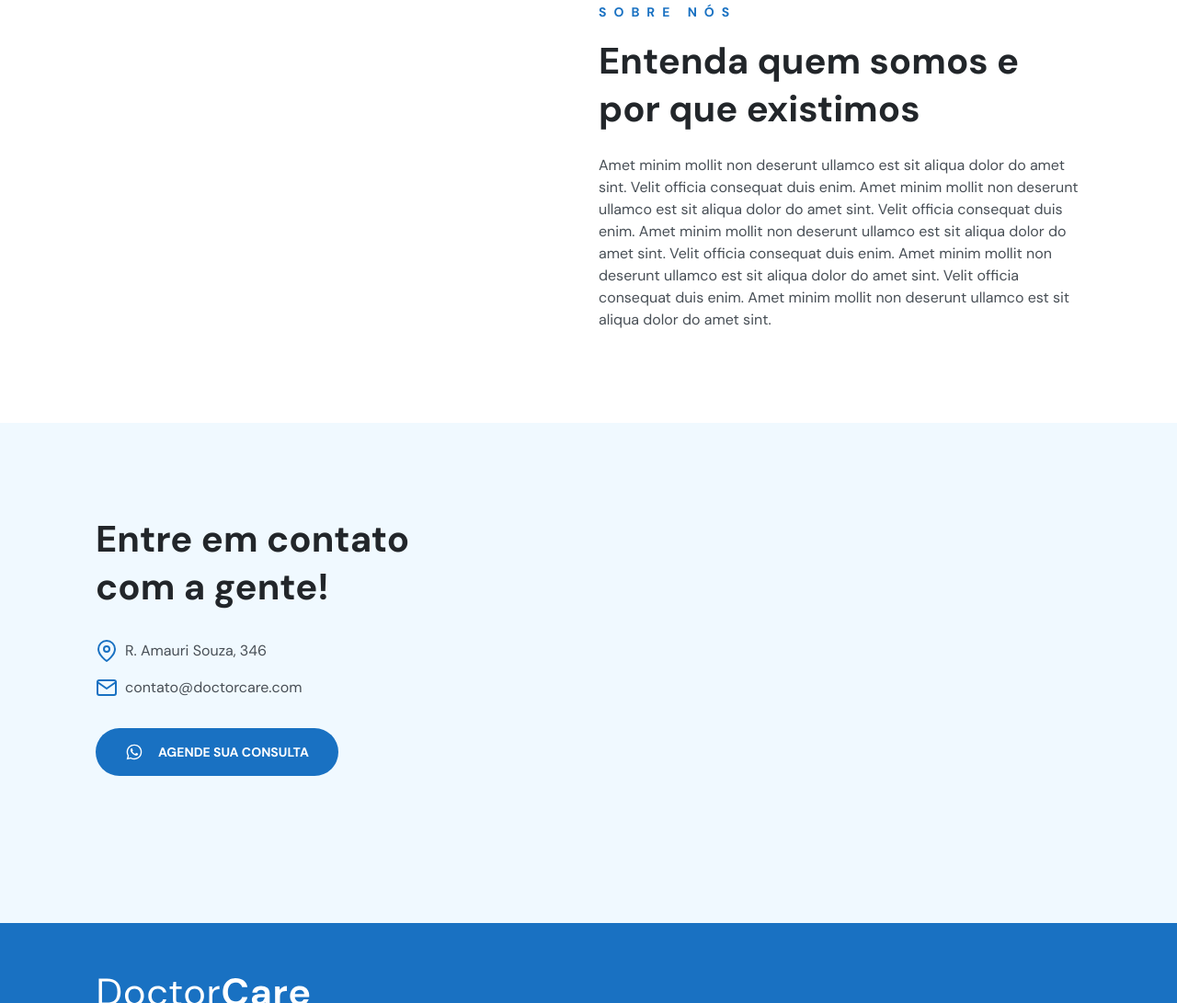
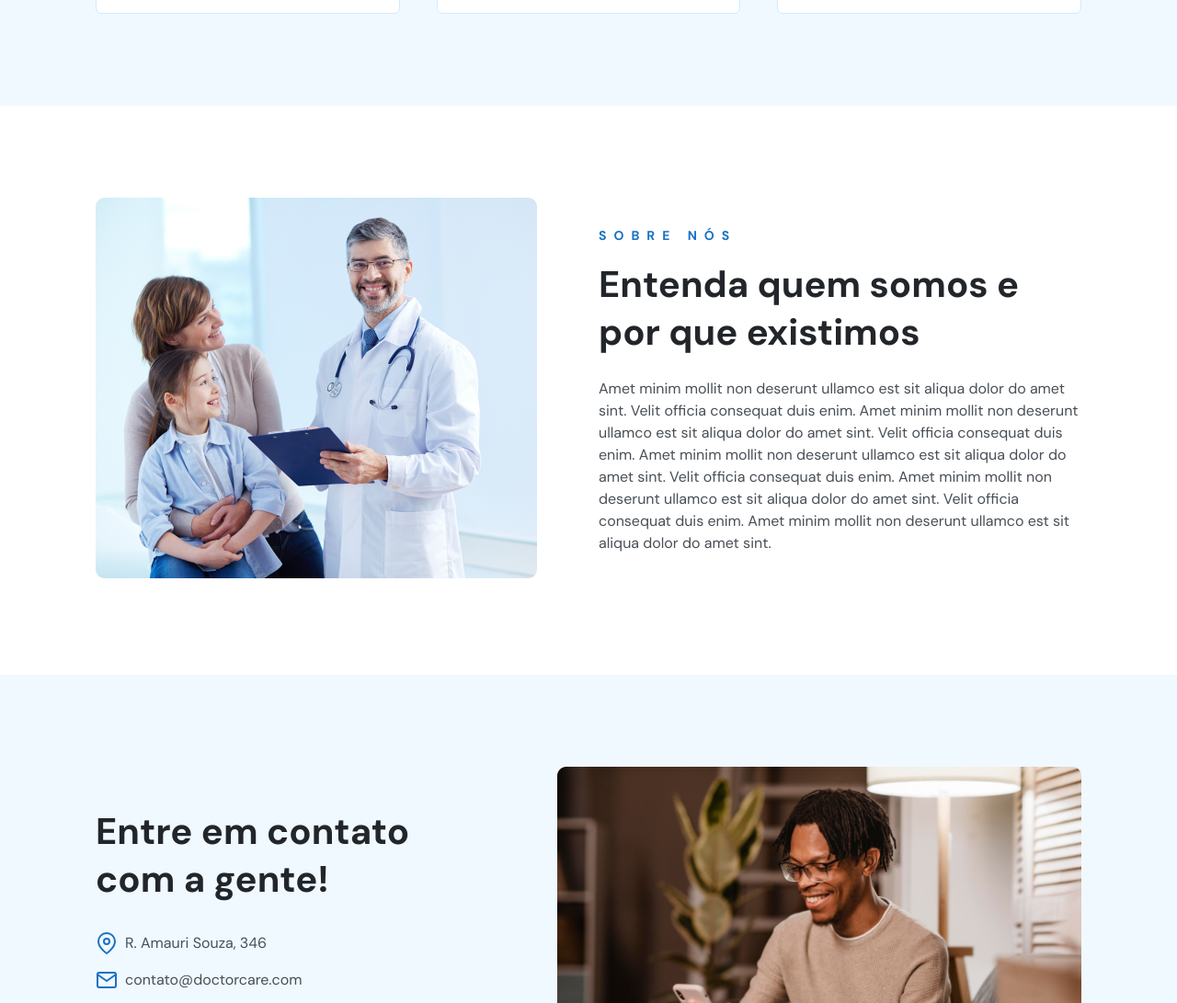
Before and after one commit to Rtmorais/NLW-DoctorCare, a plain HTML site: page index.html in a window 1280 px wide. Shown: the part 1709-2800 px from the top of the page at 92% size. Drawn offline with nearby package versions, Linux system fonts and the light colour scheme; the site is published under a folder, as on GitHub Pages, so addresses that start at the root find nothing.

Commit message:
Links ajustments

```diff
--- a/index.html
+++ b/index.html
@@ -244,7 +244,7 @@
           </div>
         </div>
         <div class="col-b">
-          <img src="/Assets/foto.png" alt="" id="imgGirl" />
+          <img src="./Assets/foto.png" alt="" id="imgGirl" />
         </div>
 
         <div id="numDiv">
@@ -449,7 +449,7 @@
           </div>
         </div>
         <div class="col-b">
-          <img src="/Assets/happy-doctor.png" alt="" />
+          <img src="./Assets/happy-doctor.png" alt="" />
         </div>
       </div>
     </section>
@@ -536,7 +536,7 @@
         </div>
         <div class="col-b">
           <img
-            src="/Assets/man-using-modern-smartphone-device-while-on-couch-at-home.png"
+            src="./Assets/man-using-modern-smartphone-device-while-on-couch-at-home.png"
             alt=""
           />
         </div>
```
